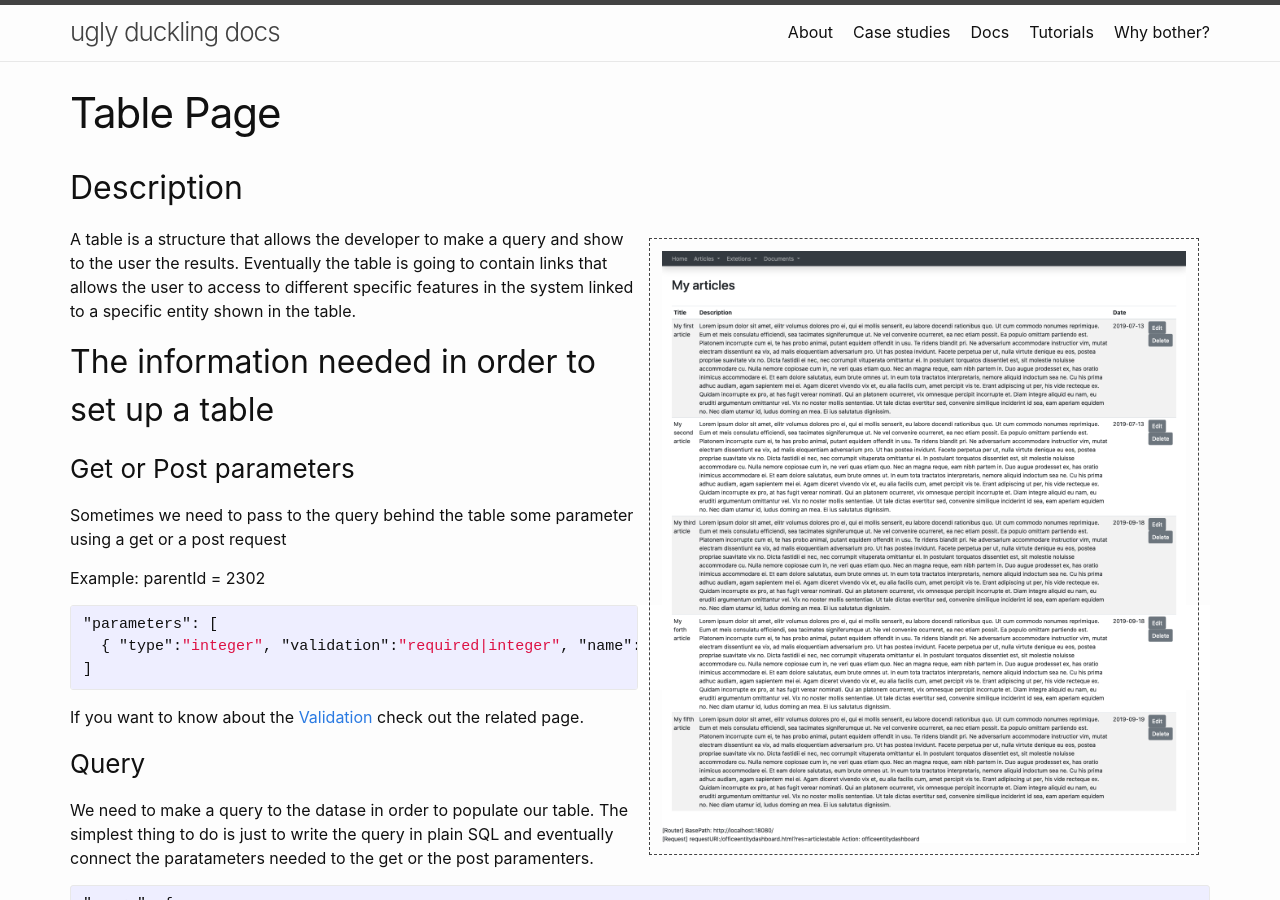
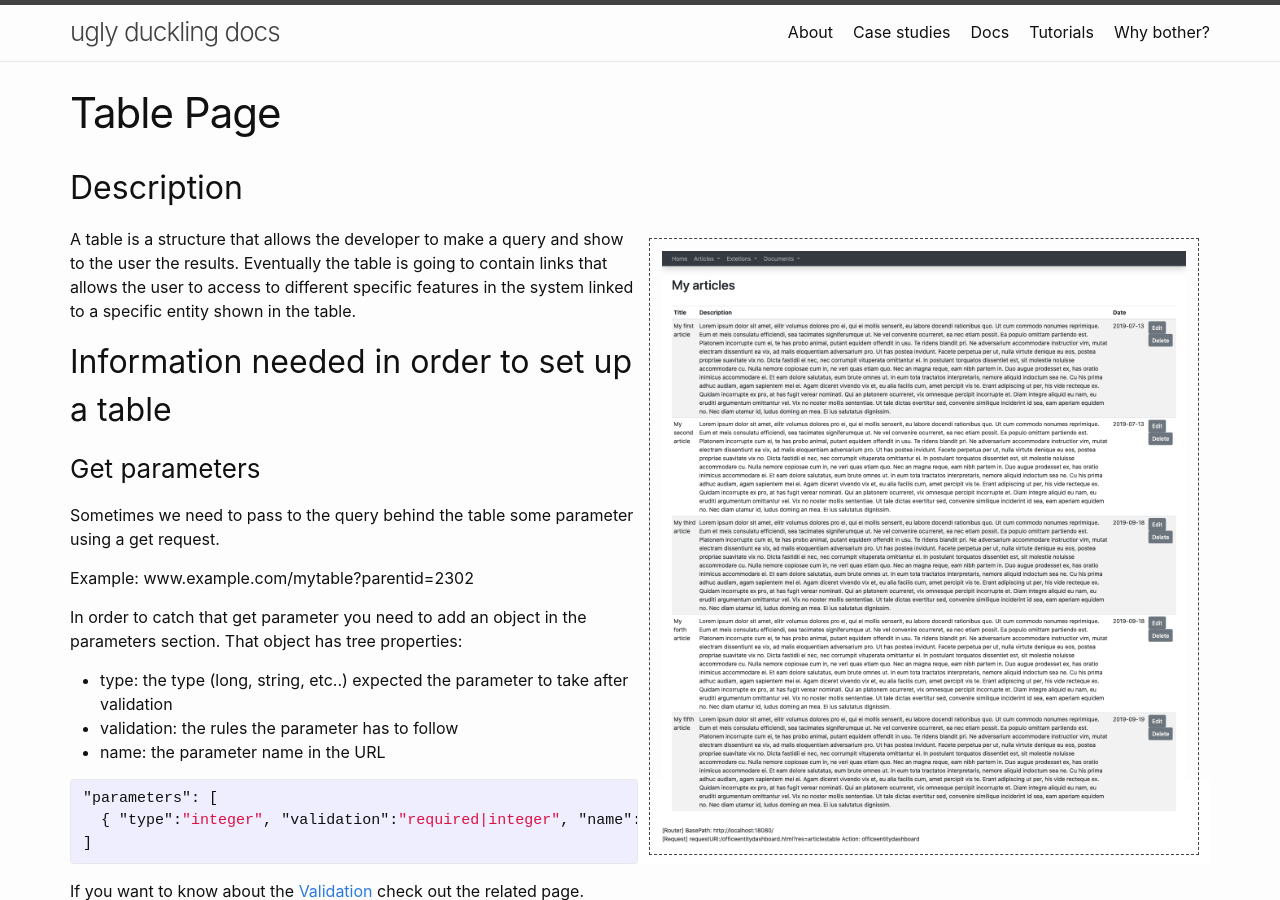
Before and after one commit to fabiomattei/uddocs, a Jekyll site: the page built from _docs/table-page.md, in a window 1280 px wide and 900 px high. Built offline with Jekyll 4.4.1, drawn with Linux system fonts in a browser that asks for light colours.

Commit message:
updatint table script

```diff
--- a/_docs/table-page.md
+++ b/_docs/table-page.md
@@ -10,17 +10,23 @@ name: Table
 A table is a structure that allows the developer to make a query and show to the user the results.
 Eventually the table is going to contain links that allows the user to access to different specific features in the system linked to a specific entity shown in the table.
 
-## The information needed in order to set up a table
+## Information needed in order to set up a table
 
-### Get or Post parameters
+### Get parameters
 
-Sometimes we need to pass to the query behind the table some parameter using a get or a post request
+Sometimes we need to pass to the query behind the table some parameter using a get request.
 
-Example: parentId = 2302
+Example: www.example.com/mytable?parentid=2302
+
+In order to catch that get parameter you need to add an object in the parameters section. That object has tree properties:
+
+* type: the type (long, string, etc..) expected the parameter to take after validation
+* validation: the rules the parameter has to follow
+* name: the parameter name in the URL
 
 {% highlight json %}
 "parameters": [
-  { "type":"integer", "validation":"required|integer", "name":"parentId" }
+  { "type":"integer", "validation":"required|integer", "name":"parentid" }
 ]
 {% endhighlight %}
 If you want to know about the <a href="{{site.baseurl}}/docs/validation">Validation</a> check out the related page.
```
